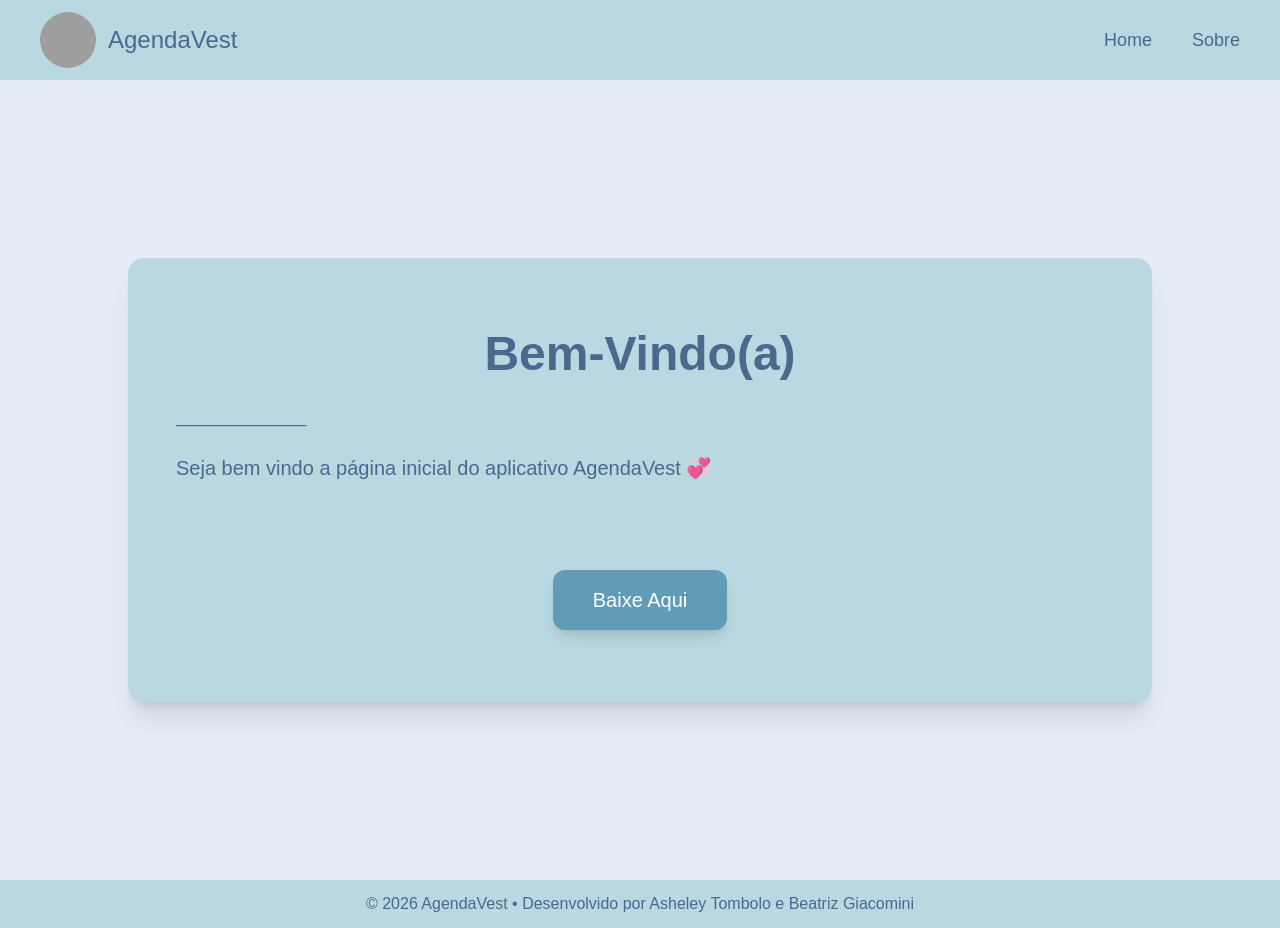
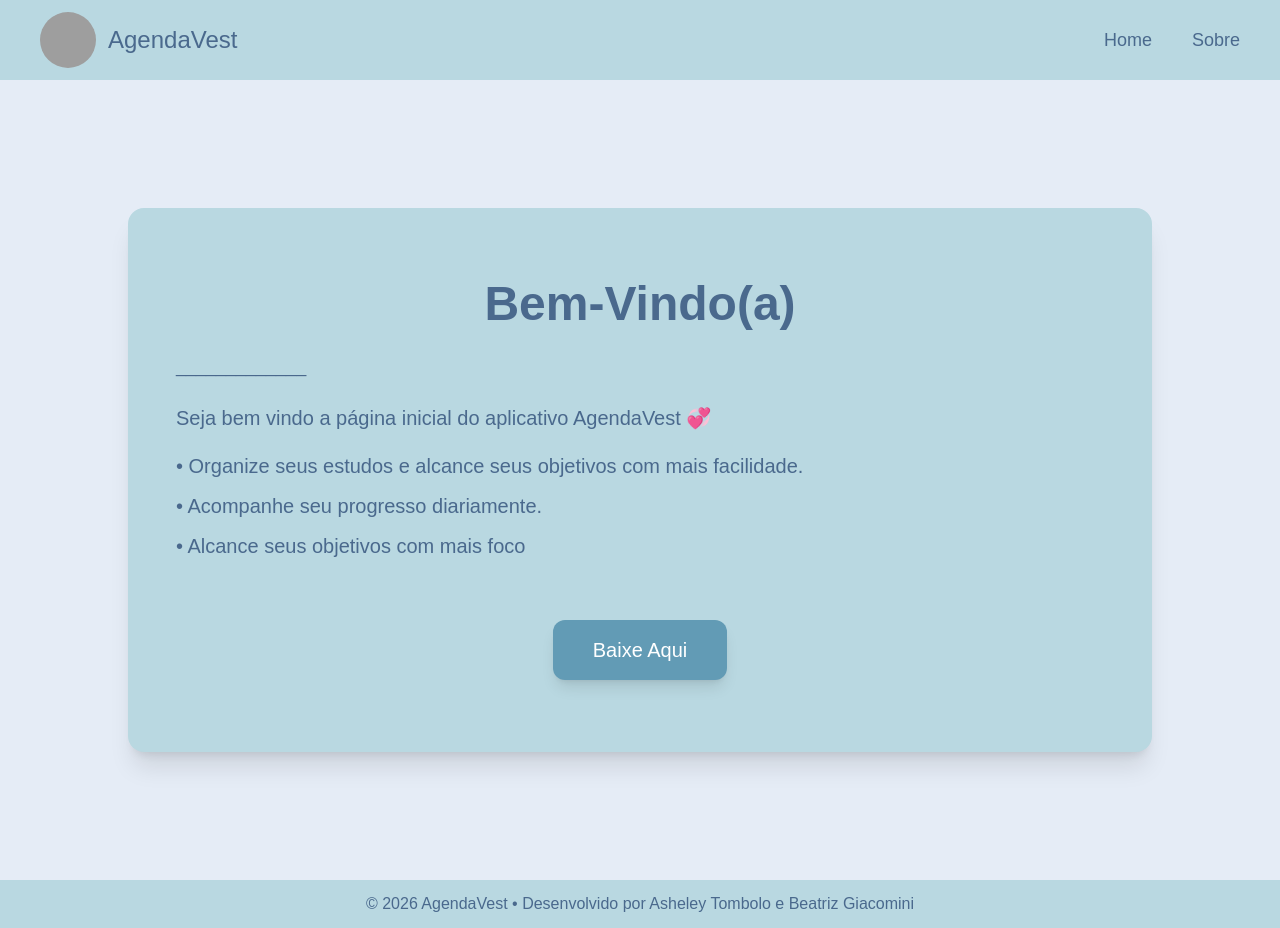
Before and after one commit to AsheleyC/TCC_agendaVest, a Next.js app in the folder web_vest/: page / in a window 1280 px wide. Built offline with nearby package versions, Linux system fonts and the light colour scheme; grey boxes are pictures that could not be loaded.

Commit message:
Web atuatualizado
texto adicionado na página home

```diff
--- a/web_vest/src/app/page.js
+++ b/web_vest/src/app/page.js
@@ -10,8 +10,17 @@ export default function Home() {
 
         <p className="text-left mb-6 text-lg">_____________</p>
 
-        <p className="text-left mb-10 text-base sm:text-lg md:text-xl">
+        <p className="text-left mb-5 text-base sm:text-lg md:text-xl">
           Seja bem vindo a página inicial do aplicativo AgendaVest 💞
+        </p>
+        <p className="text-left mb-3 text-base sm:text-lg md:text-xl">
+          • Organize seus estudos e alcance seus objetivos com mais facilidade.
+        </p>
+        <p className="text-left mb-3 text-base sm:text-lg md:text-xl">
+          • Acompanhe seu progresso diariamente.
+        </p>
+        <p className="text-left mb-3 text-base sm:text-lg md:text-xl">
+          • Alcance seus objetivos com mais foco
         </p>
 
         <br />
--- a/web_vest/src/app/sobre/page.js
+++ b/web_vest/src/app/sobre/page.js
@@ -30,3 +30,7 @@ export default function Sobre() {
         </div>
     )
 }
+
+
+//  CardSobre.js
+// export default function CardSobre(){}
```
